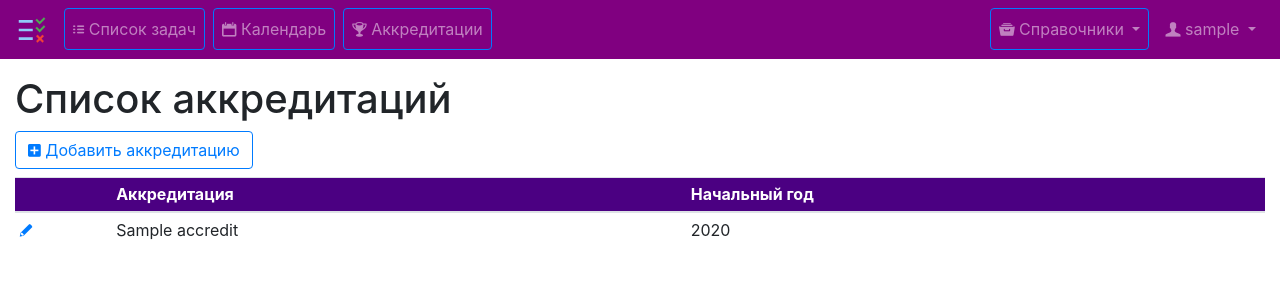
After one commit to Tur-4000/planer, a Django app: page /accredits/list/ in a window 1280 px wide. The commit adds this page. Shown: the top 300 px of the page. Run offline with Django 3.2, Linux system fonts and the light colour scheme; a user stored in the database is signed in; tables that the repository leaves empty hold one stand-in row (values such as "Sample post"); some libraries are stand-ins or nearby versions.

Commit message:
список аккредитаций

```diff
--- a/planer/urls.py
+++ b/planer/urls.py
@@ -20,5 +20,5 @@ urlpatterns = [
     path('referats/list/', views.referats_list, name='referats_list'),
     path('referat/add/', views.referat_add, name='referat_add'),
     path('referat/edit/<int:referat_id>/', views.referat_edit, name='referat_edit'),
-
+    path('accredits/list/', views.accredits_list, name='accredits_list'),
 ]
--- a/planer/views.py
+++ b/planer/views.py
@@ -7,7 +7,7 @@ from django.shortcuts import render, redirect, get_object_or_404
 from django.utils.safestring import mark_safe
 
 from .forms import TaskForm, TaskEndForm, CategoryForm, EmployeesForm, ReferatForm
-from .models import TodoList, Category, Employees, Referats
+from .models import TodoList, Category, Employees, Referats, Accredits
 from .utils import TaskCalendar
 
 
@@ -247,3 +247,12 @@ def referat_edit(request, referat_id):
         form = ReferatForm(instance=referat)
     context = {'title': title, 'today': today, 'form': form}
     return render(request, 'planer/referat.html', context)
+
+
+@login_required
+def accredits_list(request):
+    title = 'Список аккредитаций'
+    today = date.today()
+    accredits = Accredits.objects.all()
+    context = {'title': title, 'today': today, 'accredits': accredits}
+    return render(request, 'planer/accredits_list.html', context)
--- a/templates/base.html
+++ b/templates/base.html
@@ -35,10 +35,15 @@
               <span class="icon icon-list"></span>
               Список задач</a>
           </li>
-          <li class="nav-item">
+          <li class="nav-item mr-2">
             <a href="{% url 'calendar' today.year today.month %}" class="nav-link btn btn-outline-primary">
               <span class="icon icon-calendar"></span>
               Календарь</a>
+          </li>
+          <li class="nav-item">
+            <a href="{% url 'accredits_list' %}" class="nav-link btn btn-outline-primary">
+              <span class="icon icon-trophy"></span>
+              Аккредитации</a>
           </li>
         </ul>
 
--- /dev/null
+++ b/templates/planer/accredits_list.html
@@ -0,0 +1,38 @@
+{% extends 'base.html' %}
+
+{% block title %}
+  {{ title }}
+{% endblock %}
+
+
+{% block content %}
+
+  <h1>{{ title }}</h1>
+
+  <a href="" class="btn btn-outline-primary mb-2">
+    <span class="icon icon-plus-squared"></span>
+    Добавить аккредитацию</a>
+  <br>
+
+  <table class="table table-sm table-hover">
+    <thead class="thead-indigo">
+      <tr>
+        <th></th>
+        <th>Аккредитация</th>
+        <th>Начальный год</th>
+      </tr>
+    </thead>
+    <tbody>
+      {% for accredit in accredits %}
+        <tr>
+          <td>
+            <a href=""><span class="icon icon-pencil"></span></a>
+          </td>
+          <td>{{ accredit.title }}</td>
+          <td>{{ accredit.first_year }}</td>
+      </tr>
+      {% endfor %}
+    </tbody>
+  </table>
+
+{% endblock %}
```
